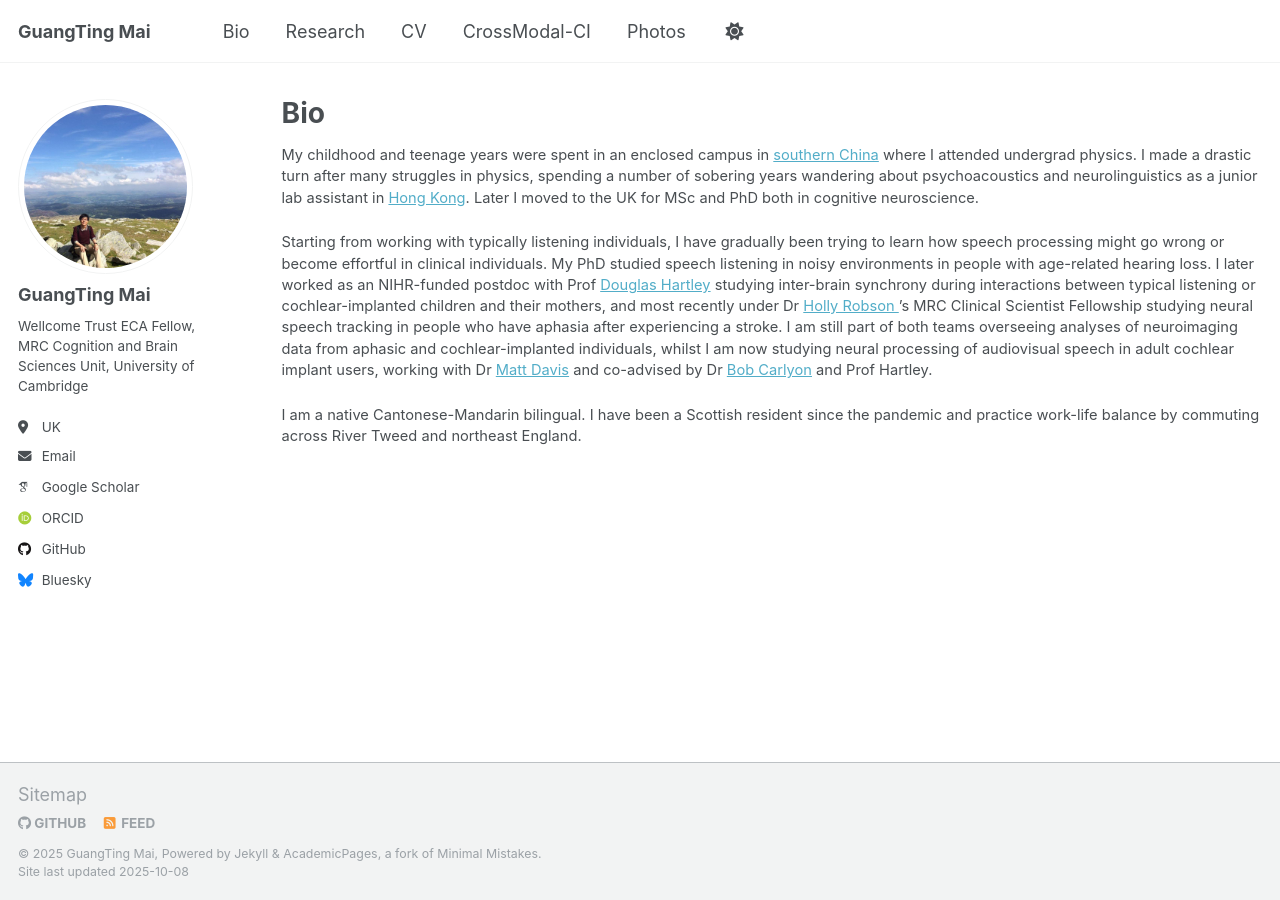
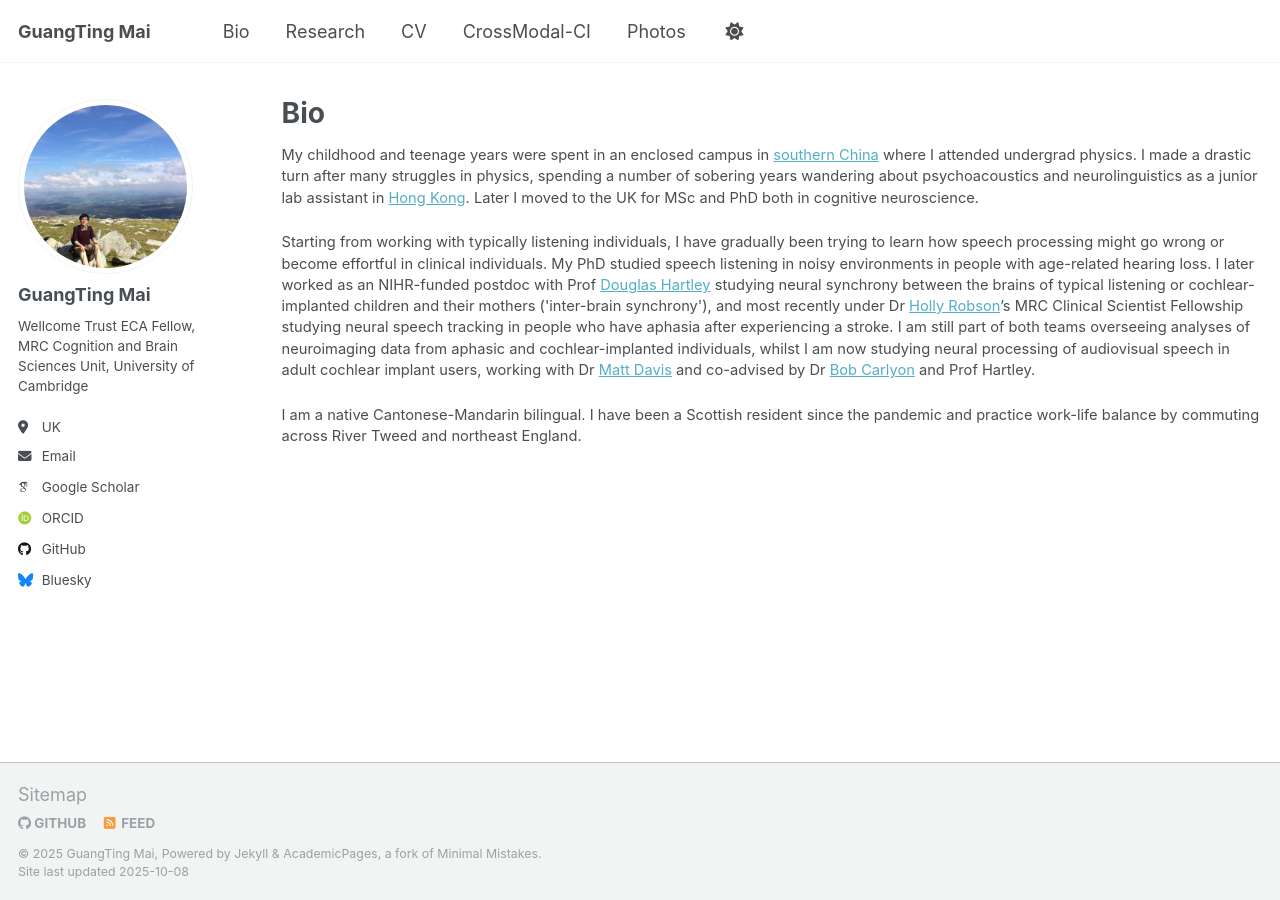
Before and after one commit to guangtingmai/guangtingmai.github.io, a Jekyll site: the page built from _pages/bio.html, in a window 1280 px wide. Built offline with Jekyll 4.4.1, drawn with Linux system fonts in a browser that asks for light colours; some web fonts are replaced.

Commit message:
Update bio.html

```diff
--- a/_pages/bio.html
+++ b/_pages/bio.html
@@ -12,11 +12,11 @@ author_profile: true
 <p><span style="font-size: 11pt;line-height: 1.45;display: block;margin-bottom: 0.12vh">Starting from working with typically listening individuals,
   I have gradually been trying to learn how speech processing might go wrong or become effortful in clinical individuals. My PhD studied speech
   listening in noisy environments in people with age-related hearing loss. I later worked as an NIHR-funded postdoc with Prof <a href="https://www.
-nottingham.ac.uk/medicine/people/douglas.hartley">Douglas Hartley</a> studying inter-brain synchrony during interactions between typical listening
-  or cochlear-implanted children and their mothers, and most recently under Dr <a href="https://profiles.ucl.ac.uk/82001-holly-robson">Holly Robson
-</a>’s MRC Clinical Scientist Fellowship studying neural speech tracking in people who have aphasia after experiencing a stroke. I am still part
-  of both teams overseeing analyses of neuroimaging data from aphasic and cochlear-implanted individuals, whilst I am now studying neural processing
-  of audiovisual speech in adult cochlear implant users, working with Dr <a href="https://www.mrc-cbu.cam.ac.uk/people/matt.davis/">Matt Davis</a>
-  and co-advised by Dr <a href="https://www.mrc-cbu.cam.ac.uk/people/bob.carlyon/">Bob Carlyon</a> and Prof Hartley.</span></p>
+nottingham.ac.uk/medicine/people/douglas.hartley">Douglas Hartley</a> studying neural synchrony between the brains of typical listening or cochlear-
+  implanted children and their mothers ('inter-brain synchrony'), and most recently under Dr <a href="https://profiles.ucl.ac.uk/82001-holly-robson">
+  Holly Robson</a>’s MRC Clinical Scientist Fellowship studying neural speech tracking in people who have aphasia after experiencing a stroke. I am
+  still part of both teams overseeing analyses of neuroimaging data from aphasic and cochlear-implanted individuals, whilst I am now studying neural
+  processing of audiovisual speech in adult cochlear implant users, working with Dr <a href="https://www.mrc-cbu.cam.ac.uk/people/matt.davis/">Matt
+  Davis</a> and co-advised by Dr <a href="https://www.mrc-cbu.cam.ac.uk/people/bob.carlyon/">Bob Carlyon</a> and Prof Hartley.</span></p>
 <p><span style="font-size: 11pt;line-height: 1.45;display: block;margin-bottom: 0.12vh">I am a native Cantonese-Mandarin bilingual. I have been
   a Scottish resident since the pandemic and practice work-life balance by commuting across River Tweed and northeast England.</span></p>
```
